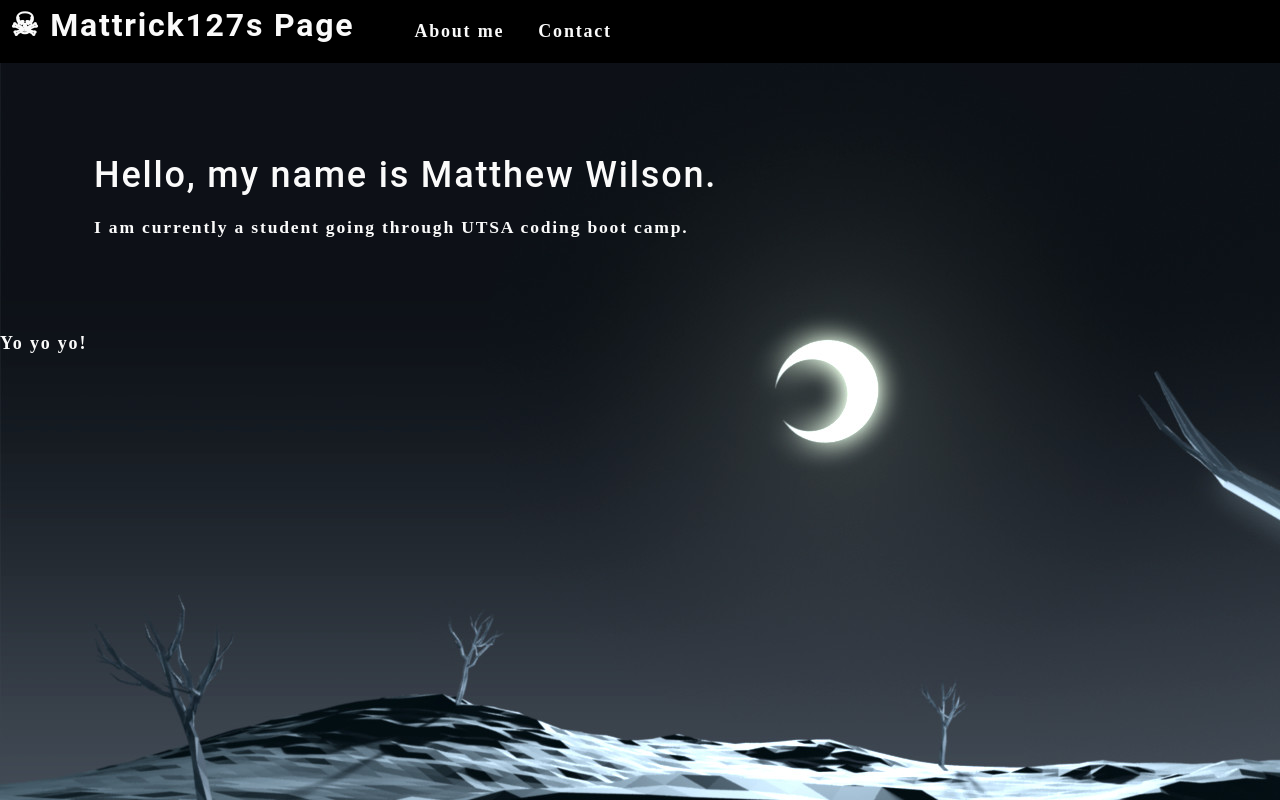
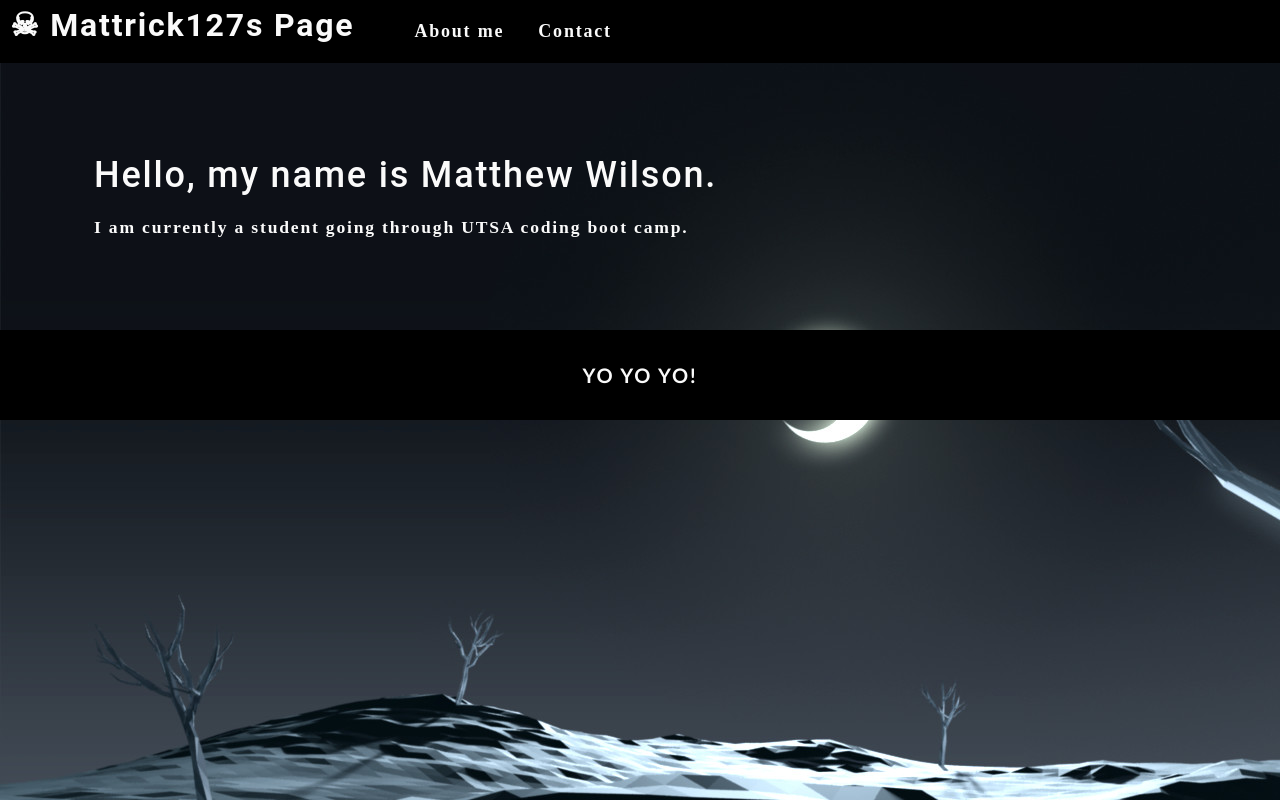
Before and after one commit to Mattrick127/gh-actions-demo, a React (Create React App) app in the folder react-profile/: page / in a window 1280 px wide. Built offline with nearby package versions, Linux system fonts and the light colour scheme.

Commit message:
will work on footer to stay footer later

```diff
--- a/react-profile/src/components/Footer/index.js
+++ b/react-profile/src/components/Footer/index.js
@@ -2,9 +2,9 @@ import React from "react";
 
 function Footer() {
     return (
-        <div>
-            Yo yo yo!
-        </div>
+        <footer>
+            YO YO YO!
+        </footer>
     )
 }
 
--- a/react-profile/src/index.css
+++ b/react-profile/src/index.css
@@ -290,3 +290,13 @@ a {
 .navActive {
   color: var(--secondary);
 }
+
+/*  Added footer semantic.  */
+footer {
+  padding: 30px;
+  clear: both;
+  font-family: 'Trebuchet MS', 'Lucida Sans Unicode', 'Lucida Grande', 'Lucida Sans', Arial, sans-serif;
+  font-size: 20px;
+  text-align: center;
+  background-color: black;
+}
```
